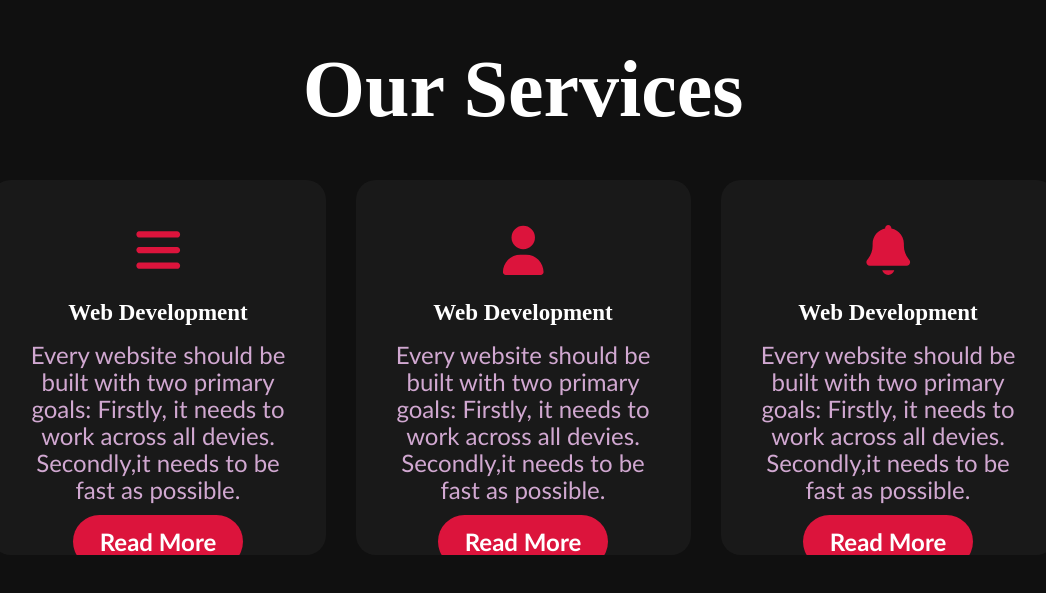
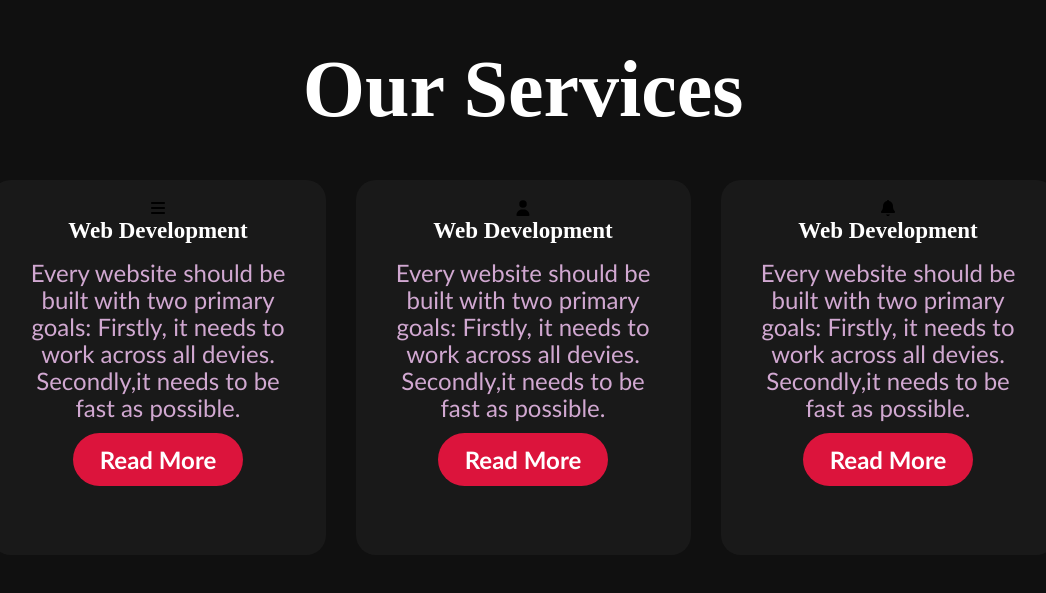
Before and after one commit to Tollywebdeveloper/Web-PortFolio, a plain HTML site: page index.html in a window 1280 px wide. Shown: the part 1683-2276 px from the top of the page, without its empty margins (117-1163 px from the left). Drawn offline with Linux system fonts and the light colour scheme.

Commit message:
Update index.html

```diff
--- a/index.html
+++ b/index.html
@@ -12,15 +12,17 @@
     <div class="hero">
         <nav>
             <h2 class="logo">PortFo<span>lio</span></h2>
+            <i class="fa-solid fa-bars menu-btn" id="fa-edit"></i>
             <ul class="nav-links">
                 <li><a href="#">Home</a></li>
                 <li><a href="#">About Us</a></li>
                 <li><a href="#">Services</a></li>
                 <li><a href="#">Skills</a></li>
                 <li><a href="#">Contact us</a></li>
+                <a href="#"><button class="btn">Subscribe</button></a>
             </ul>
-            <i class="fa-solid fa-bars menu-btn" id="fa-edit"></i>
-            <a href="#"><button class="btn">Subscribe</button></a>
+
+
         </nav>
 
         <div class="content">
@@ -60,7 +62,7 @@
 
         <div class="box">
             <div class="card">
-                <i class="fa-solid fa-bars" id="fa-edit"></i>
+                <i class="fa-solid fa-bars" id="faa-edit"></i>
                 <h5>Web Development</h5>
                 <div class="pra">
                     <p>Every website should be built with two primary goals: Firstly, it needs
@@ -74,7 +76,7 @@
             </div>
 
             <div class="card">
-                <i class="fa-solid fa-user" id="fa-edit"></i>
+                <i class="fa-solid fa-user" id="faa-edit"></i>
                 <h5>Web Development</h5>
                 <div class="pra">
                     <p>Every website should be built with two primary goals: Firstly, it needs
@@ -88,7 +90,7 @@
             </div>
 
             <div class="card">
-                <i class="fa-solid fa-bell" id="fa-edit"></i>
+                <i class="fa-solid fa-bell" id="faa-edit"></i>
                 <h5>Web Development</h5>
                 <div class="pra">
                     <p>Every website should be built with two primary goals: Firstly, it needs
```
